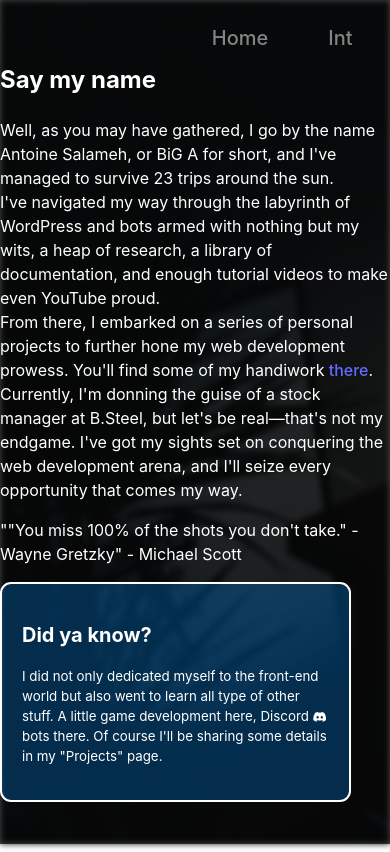
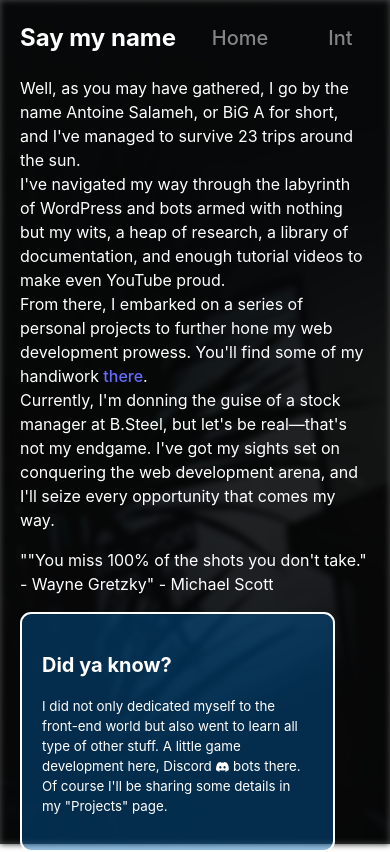
Before and after one commit to AntoineSalameh45/Portfolio, a React (Vite) app: page /intro in a window 390 px wide. Built offline with nearby package versions, Linux system fonts and the light colour scheme.

Commit message:
SOME LITTLE CHANGES FOR A BETTER MOBILE VIEW

```diff
--- a/src/App.css
+++ b/src/App.css
@@ -99,3 +99,9 @@
   border: 2px solid #ccc;
   border-radius: 10px;
 }
+
+@media screen and (max-width: 768px) {
+  .hm-container{
+    margin: 0 20px;
+  }
+}
--- a/src/css/contact.css
+++ b/src/css/contact.css
@@ -35,3 +35,12 @@
   .about-section > div a:hover {
     color:#0066b2;
   }
+
+@media screen and (max-width: 768px) {
+  .whole {
+    position: relative;
+    width: 95%;
+    left: 0;
+    margin: 0 10px;
+  }
+}
--- a/src/css/intro.css
+++ b/src/css/intro.css
@@ -24,9 +24,9 @@
   }
 
   @media screen and (max-width: 768px) {
-    .into-container {
-        width: 90%;
-        padding: 0 20px;
+    .intro-container {
+        width: 95%;
+        margin: 0 20px;
     }
     .didyaknow{
         width: 90%;
--- a/src/pages/home.tsx
+++ b/src/pages/home.tsx
@@ -5,7 +5,7 @@
 const Home: React.FC = () => {
   return (
     <div className='centering'>
-        <div className="container">
+        <div className="hm-container">
             <div className="content">
                 <TypingAnimation />
                 <p>
```
